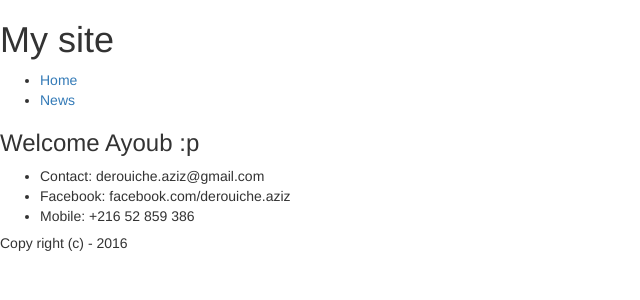
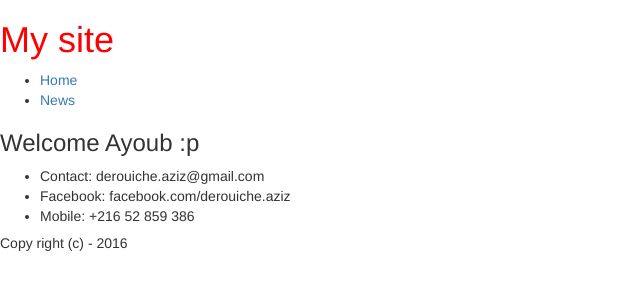
Before and after one commit to DerouicheMedAziz/my-site, a Jekyll site: the page built from index.html, in a window 1280 px wide. Shown: the top 300 px of the page, without its empty margins (0-640 px from the left). Built offline with Jekyll 4.4.1, drawn with Linux system fonts in a browser that asks for light colours; nearby versions of some CDN libraries; library files that are not in the unit come from our copies; Markdown is read by kramdown in place of the engine named in the settings.

Commit message:
change h1 to red

```diff
--- a/_layouts/default.html
+++ b/_layouts/default.html
@@ -22,7 +22,7 @@
         <link rel="stylesheet" href="https://maxcdn.bootstrapcdn.com/font-awesome/4.6.1/css/font-awesome.min.css">
 
         <!-- The main stylesheet file -->
-        <link type="text/css" rel="stylesheet" href="">
+        <link type="text/css" rel="stylesheet" href="css/style.css">
 
         <!-- The main Javascript -->
         <script type="text/javascript" src=""></script>
--- a/css/style.css
+++ b/css/style.css
@@ -0,0 +1,3 @@
+h1{
+    color: red;
+}
```
